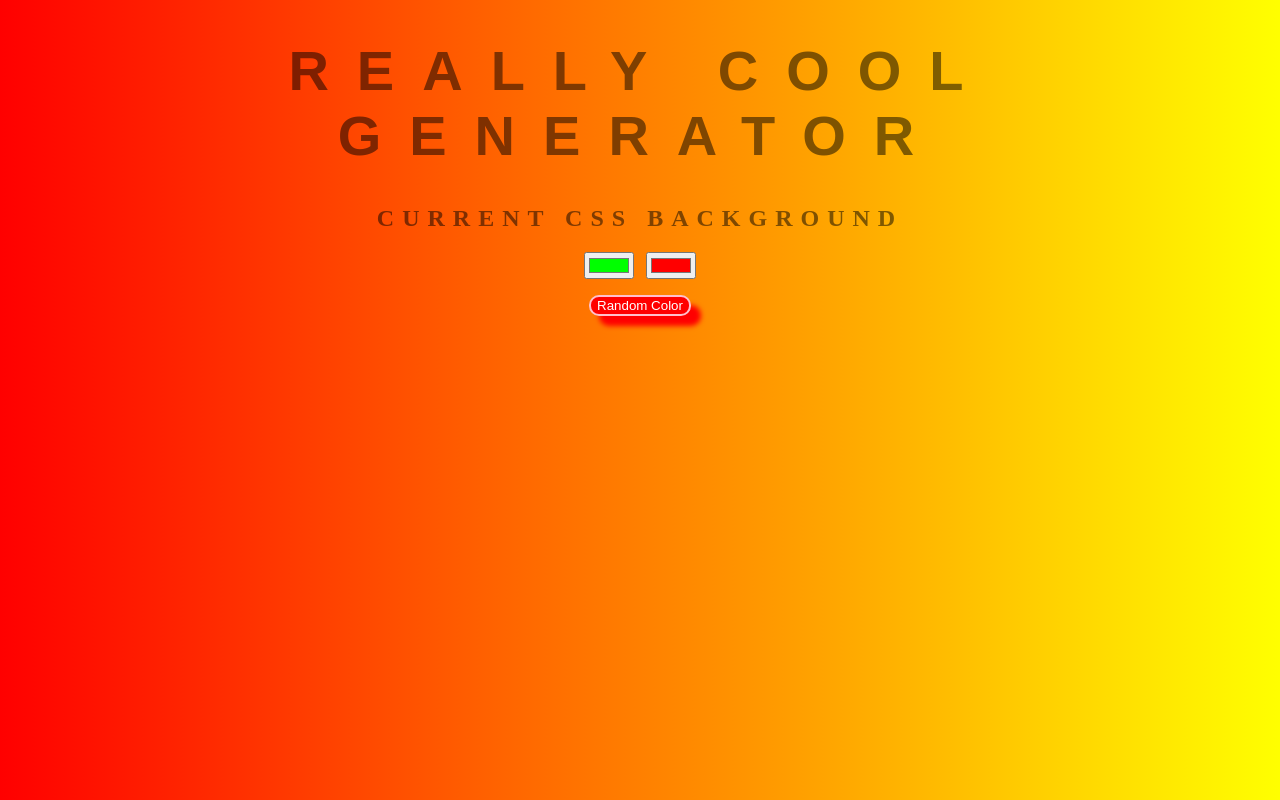
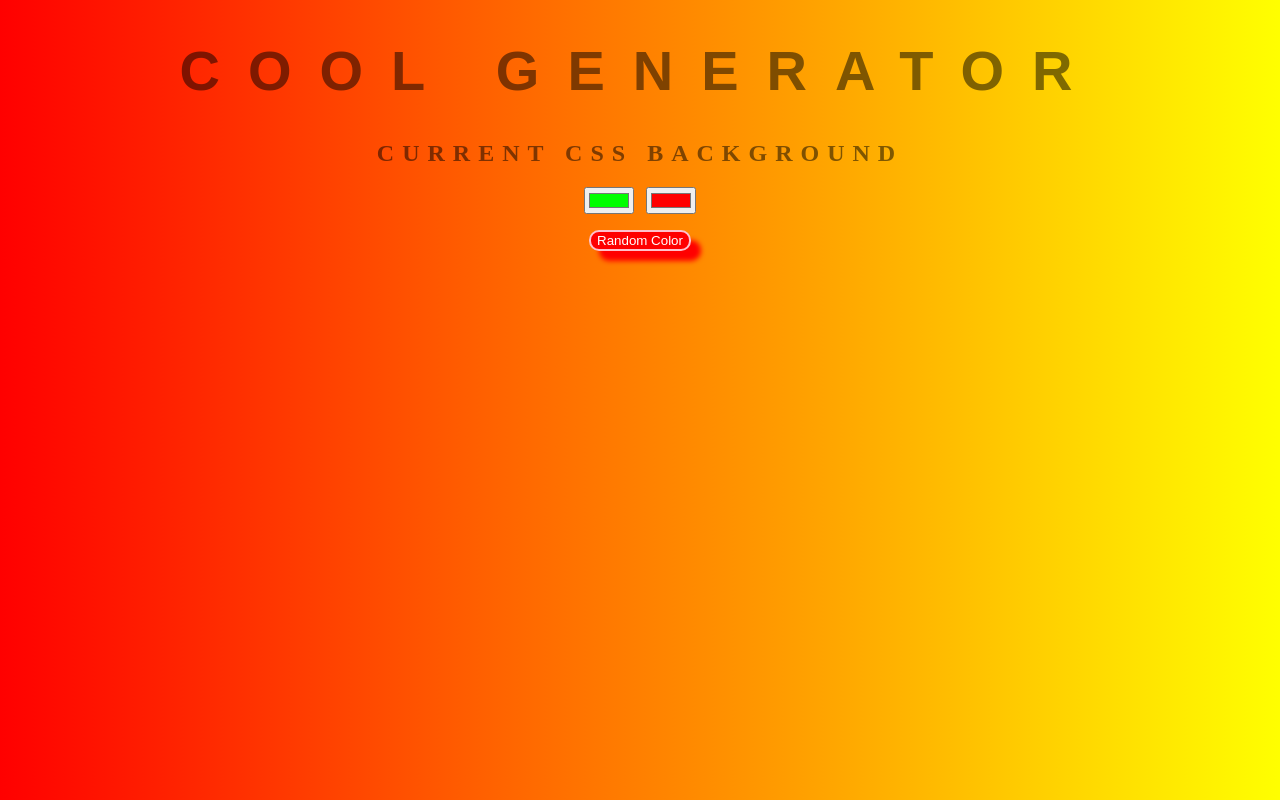
Before and after one commit to lreddin/background-generator, a plain HTML site: page index.html in a window 1280 px wide. Drawn offline with Linux system fonts and the light colour scheme.

Commit message:
made another change

```diff
--- a/index.html
+++ b/index.html
@@ -10,7 +10,7 @@
 </head>
 
 <body id='gradient'>
-    <h1>Really Cool Generator</h1>
+    <h1>COOL GENERATOR</h1>
     <h2>Current CSS Background</h2>
     <!-- add tile elemnt to remove error ignoring label accessibility -->
     <input type="color" name="color1" value="#00FF00" class="color1">
```
